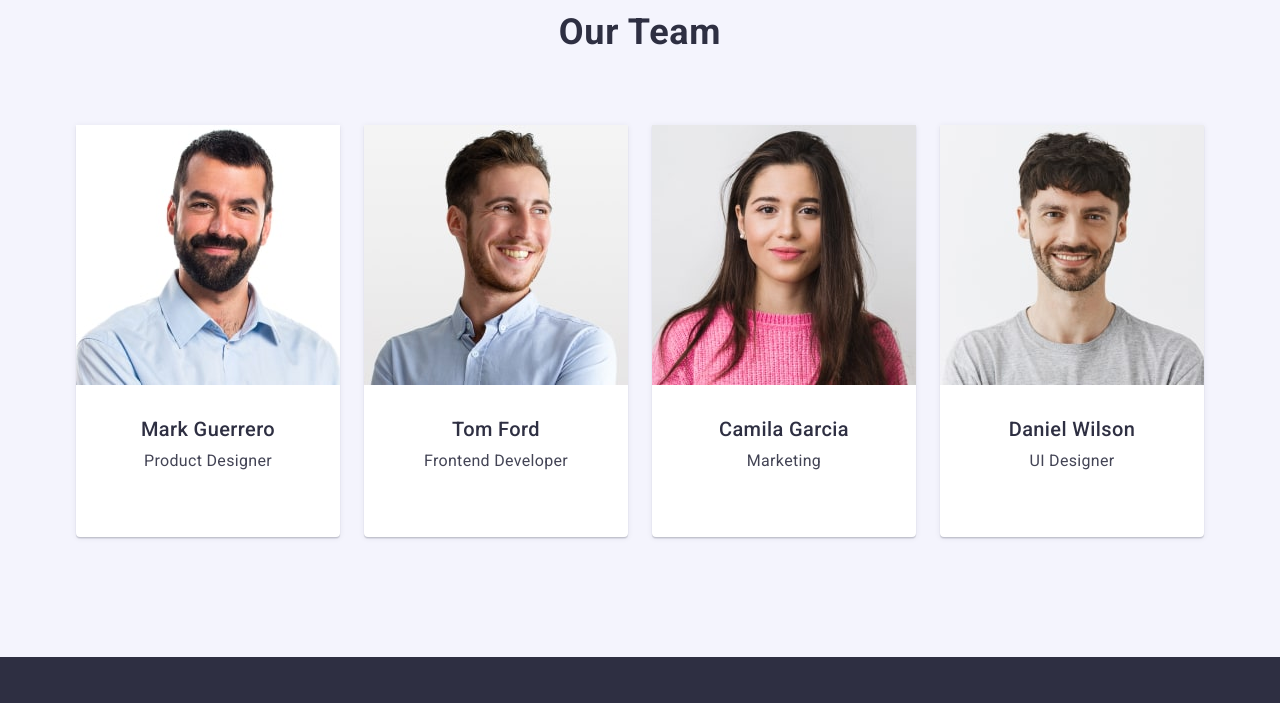
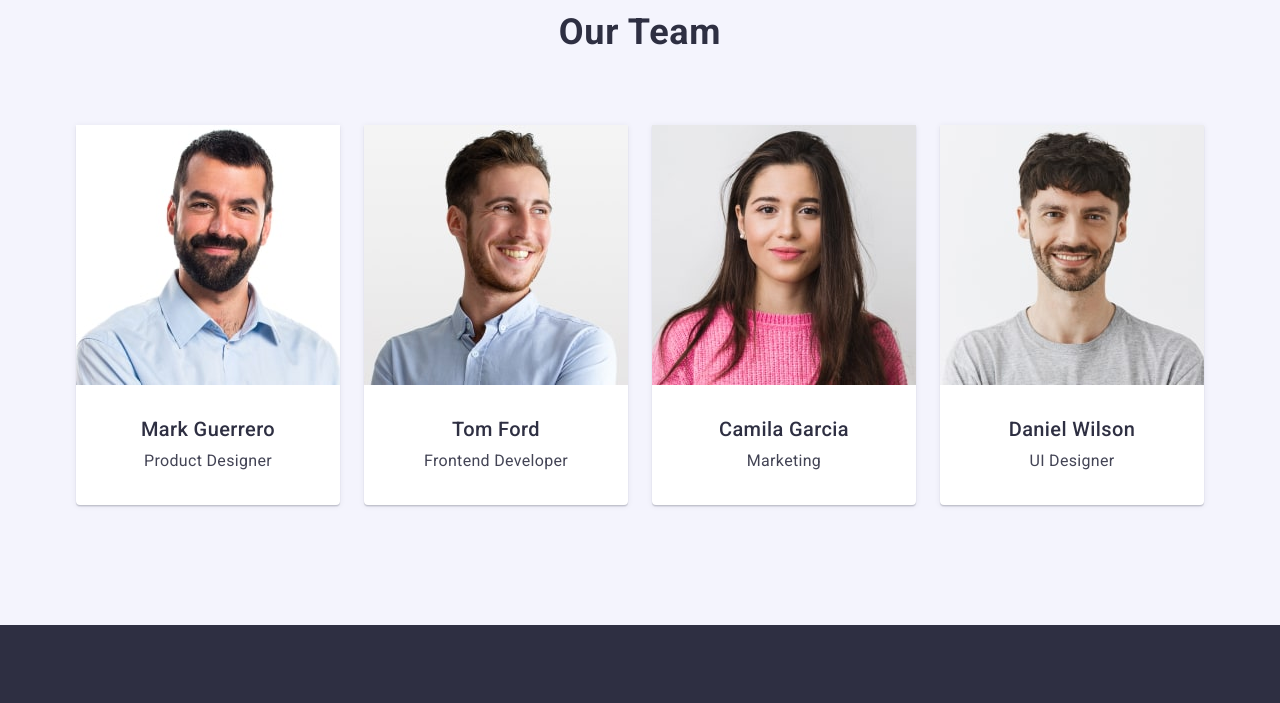
Before and after one commit to myrka24/goit-markup-hw-03, a plain HTML site: page index.html in a window 1280 px wide. Shown: the part 1680-2383 px from the top of the page. Drawn offline with nearby package versions, Linux system fonts and the light colour scheme.

Commit message:
goit-markup-hw-03-final

```diff
--- a/css/styles.css
+++ b/css/styles.css
@@ -265,7 +265,6 @@ img {
   box-shadow: 0px 1px 6px rgba(46, 47, 66, 0.08),
     0px 1px 1px rgba(46, 47, 66, 0.16), 0px 2px 1px rgba(46, 47, 66, 0.08);
   border-radius: 0px 0px 4px 4px;
-  padding-bottom: 32px;
 }
 
 .ourteam-employee-wrap{
```
Also changed, not shown: 1 other file.
